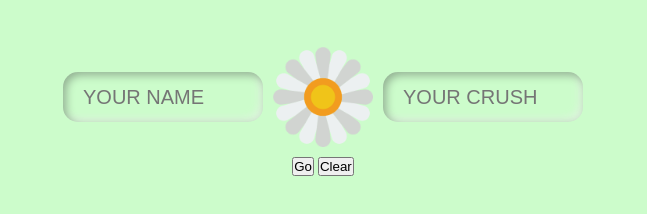
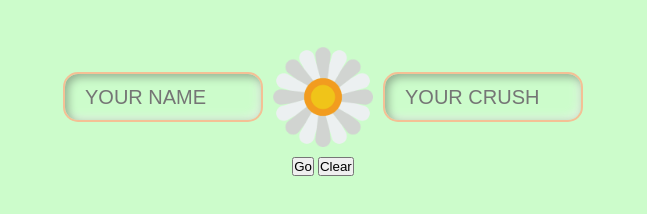
Before and after one commit to BojoZahariev/DoesHeLoveMe, a plain HTML site: page index.html in a window 1280 px wide. Shown: the part 154-368 px from the top of the page, without its empty margins (317-964 px from the left). Drawn offline with Linux system fonts and the light colour scheme.

Commit message:
input border

```diff
--- a/style.css
+++ b/style.css
@@ -34,27 +34,6 @@ html {
   align-items: center;
 }
 
-/*
-
-input {
-  text-transform: uppercase;
-  border: 1px solid #c4c4c4;
-  border-radius: 5px;
-  background-color: #fff;
-  padding: 3px 5px;
-  box-shadow: inset 0 3px 6px #0000001a;
-  width: 190px;
-  font-size: 20px;
-  margin: 0px 10px;
-  color: #1c3144;
-}
-
-input:focus {
-  outline-color: #f4c095;
-}
-
-*/
-
 input {
   text-transform: uppercase;
   width: 200px;
@@ -69,6 +48,7 @@ input {
   background: #ccfccb;
   color: #1c3144;
   caret-color: #1c3144;
+  border: 2px solid #f4c095;
 }
 
 input:focus {
```
